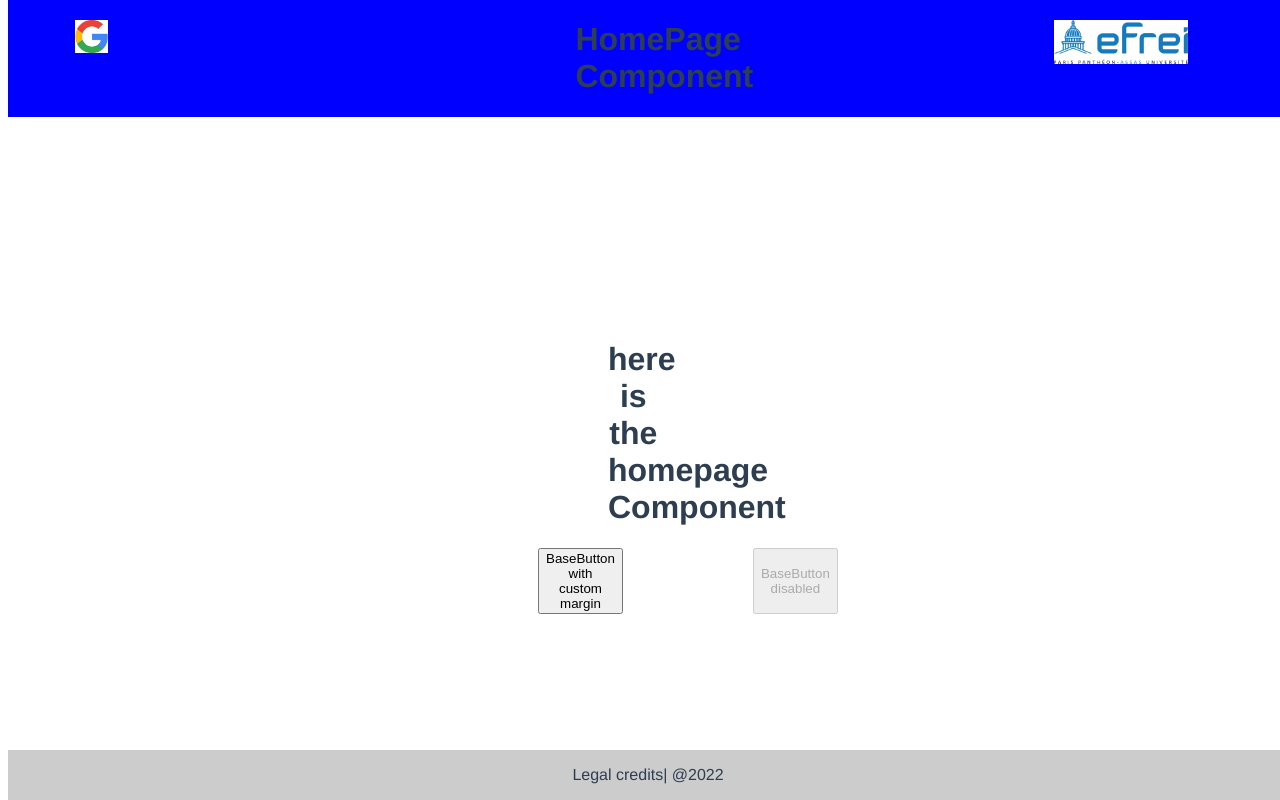
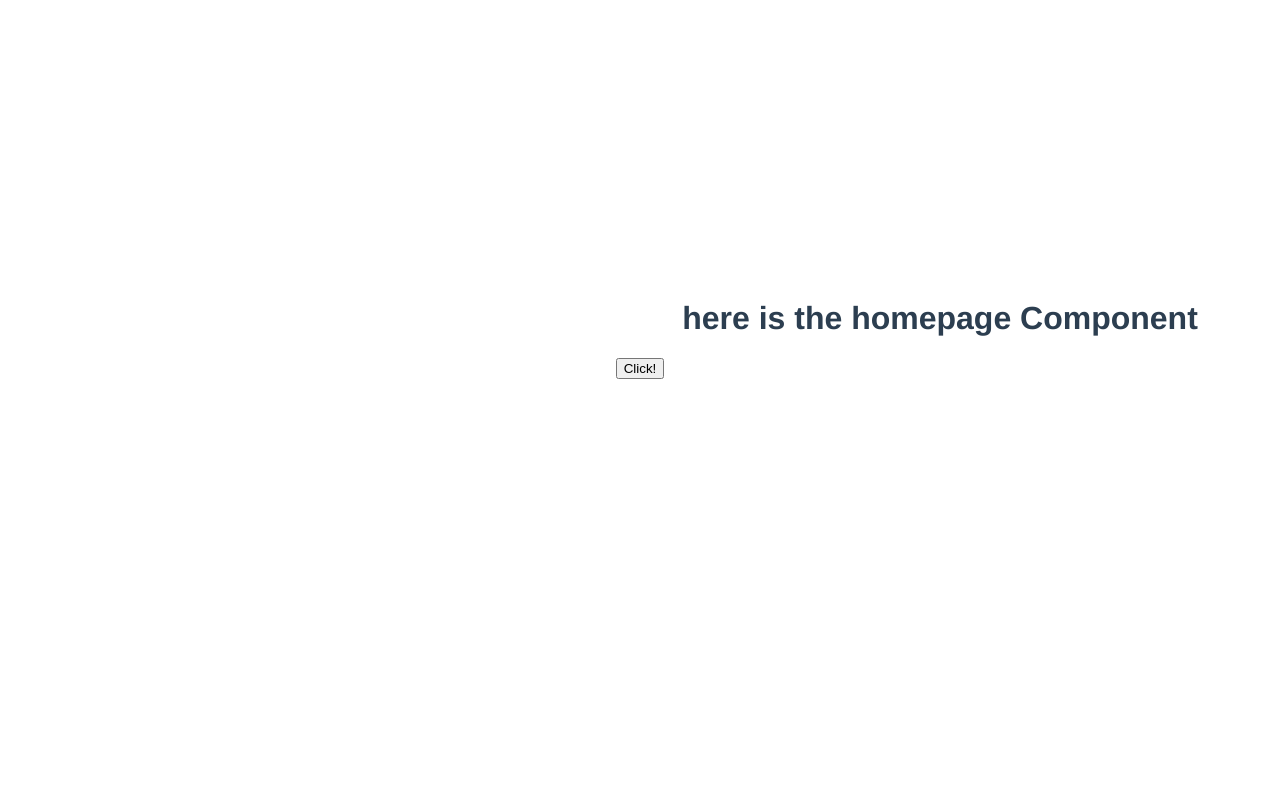
Before and after one commit to SOFIANYY/Tutorial-3, a Vue app: page / in a window 1280 px wide. Built offline with nearby package versions, Linux system fonts and the light colour scheme.

Commit message:
Ex 9: add AsyncButton

```diff
--- a/package.json
+++ b/package.json
@@ -9,6 +9,7 @@
   },
   "dependencies": {
     "core-js": "^3.8.3",
+    "fontawesome-free": "^1.0.4",
     "vue": "^3.2.13"
   },
   "devDependencies": {
--- a/src/App.vue
+++ b/src/App.vue
@@ -1,26 +1,67 @@
 <template>
-
-    <BaseLayout>
-
-    <HomePage />
-
-    </BaseLayout>
-
+  <HomePage />
+  <BaseButton
+    :disabled="isPending"
+    :color="color"
+    @click.stop.prevent="handleClick"
+  >
+    <font-awesome-icon
+      v-if="isPending"
+      :icon="['fas', 'circle-notch']"
+      pulse
+    />
+    <slot />
+  </BaseButton>
 </template>
 
 <script>
-import HomePage from './components/HomePage.vue'
-import BaseLayout from './components/BaseLayout.vue'
+import BaseButton from './components/BaseButton.vue';
+import HomePage from "./components/HomePage.vue";
+
 
 export default {
-  name: 'App',
+  name: 'AsyncButton',
   components: {
+    BaseButton,
     HomePage,
-    BaseLayout,
+
+  },
+  inheritAttrs: false,
+
+  props: {
+    color: {
+      type: String,
+      default: 'primary'
+    }
+  },
+
+  data () {
+    return {
+      isPending: false,
+    }
+  },
+
+  methods: {
+    handleFulfilledA(){
+       console.log("fullfilled")
+    },
+    handleRejectedA(){
+        console.log("rejected")
+    },
+    handleClick () {
+      const originalOnClick = ()=>{ /** @type {() => Promise<void>} */ (this.$attrs.onClick)}
+      this.isPending = true
+      const promise= new Promise((resolve) => {
+        setTimeout(() => {
+        resolve(originalOnClick());
+        this.isPending=false;
+        }, 2000);
+      });
+      promise.then(this.handleFulfilledA, this.handleRejectedA)
+    }
   }
 }
 </script>
-
 <style>
 #app {
   font-family: Avenir, Helvetica, Arial, sans-serif;
--- /dev/null
+++ b/src/components/BaseButton.vue
@@ -0,0 +1,15 @@
+<template v-slot:default>
+<button>Click!</button>
+</template>
+<script></script>
+<style>
+button:hover{
+  color:blue;
+}
+button:focus{
+  background:green;
+}
+button{
+  margin: 0 auto;
+}
+</style>
--- a/src/components/BaseLayout.vue
+++ /dev/null
@@ -1,79 +0,0 @@
-<template>
-<header>
-<div id="container">
-    <div class="div1">
-    <a href="https://www.google.com">
-    <img class="link1" src="../assets/google.png">
-    </a>
-    </div>
-    <div class="div2">
-    <h1>HomePage Component</h1>
-    </div>
-    <div class="div3">
-    <a href="https://www.efrei.fr">
-    <img class="link2" src="../assets/efrei.png">
-    </a>
-    </div>
-    </div>
-    </header>
-    <slot name="default"></slot>
-    <footer>
-    <p>Legal credits| @2022</p>
-
-    </footer>
-</template>
-
-
-<style>
-#container{
-    display:flex;
-    justify-content: space-between;
-    background-color:blue;
-}
-.div1{
-     margin-top:20px;
-    height:20%;
-    width:20%;
-}
-.div2{
-    margin-left:400px;
-
-
-    height:20%;
-    width:20%;
-}
-.div3{
-    margin-left:200px;
-    margin-top:20px;
-    height:40%;
-    width:40%;
-}
-.link1{
-  height:20%;
-  width:20%;
-}
-h1{
-    margin:50 px;
-    height:20%;
-  width:20%;
-}
-.link2{
-    height:40%;
-  width:40%;
-}
-header{
-    position:absolute;
-
-    top:0;
-
-    width:100%;
-}
-footer{
-    background:#ccc;
-    position:absolute;
-
-    bottom:0;
-
-    width:100%;
-}
-</style>
--- a/src/components/HomePage.vue
+++ b/src/components/HomePage.vue
@@ -1,45 +1,17 @@
 
 <template v-slot:default>
-<div id="conteneur">
-<div class="div1">
+
 <h1 class="homepageHeader" >here is the homepage Component</h1>
-</div>
-<div class="div2">
-<button type="button" class="button1">BaseButton with custom margin</button>
-<button type="button" class="button2" disabled>BaseButton disabled</button>
-</div>
-</div>
+
 </template>
 
 <script>
 </script>
 
 <style>
-#conteneur{
-  display:flex;
-  flex-direction:column;
-}
+
 .homepageHeader{
   margin-left:600px;
 }
-button:hover{
-  color:blue;
-}
-button:focus{
-  background:green;
-}
-.div2{
-  display:flex;
-}
-button{
-  margin: 0 auto;
-}
-.button1{
-  margin-left:130px;
-}
-.button2{
-  margin-left:130px;
-}
-
 
 </style>
```
Also changed, not shown: 1 other file (tests, documents, lock files or other folders).
